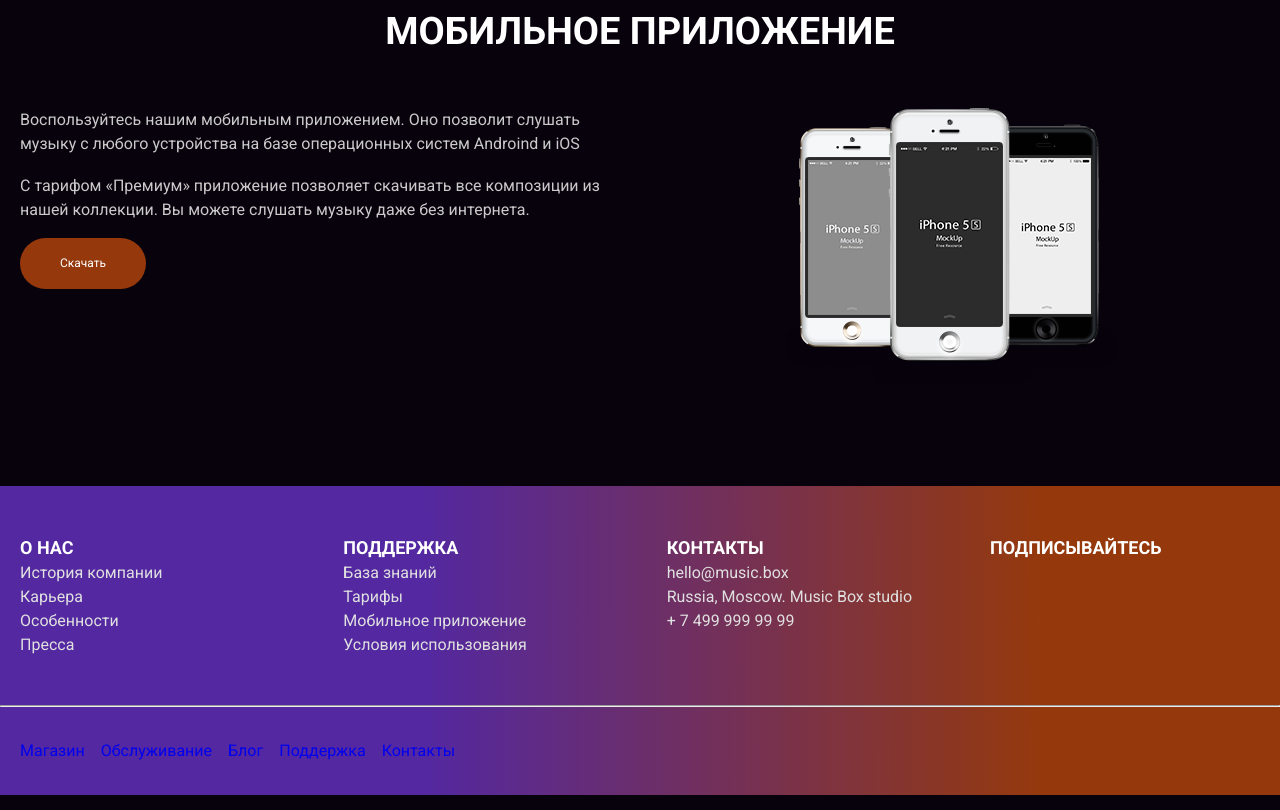
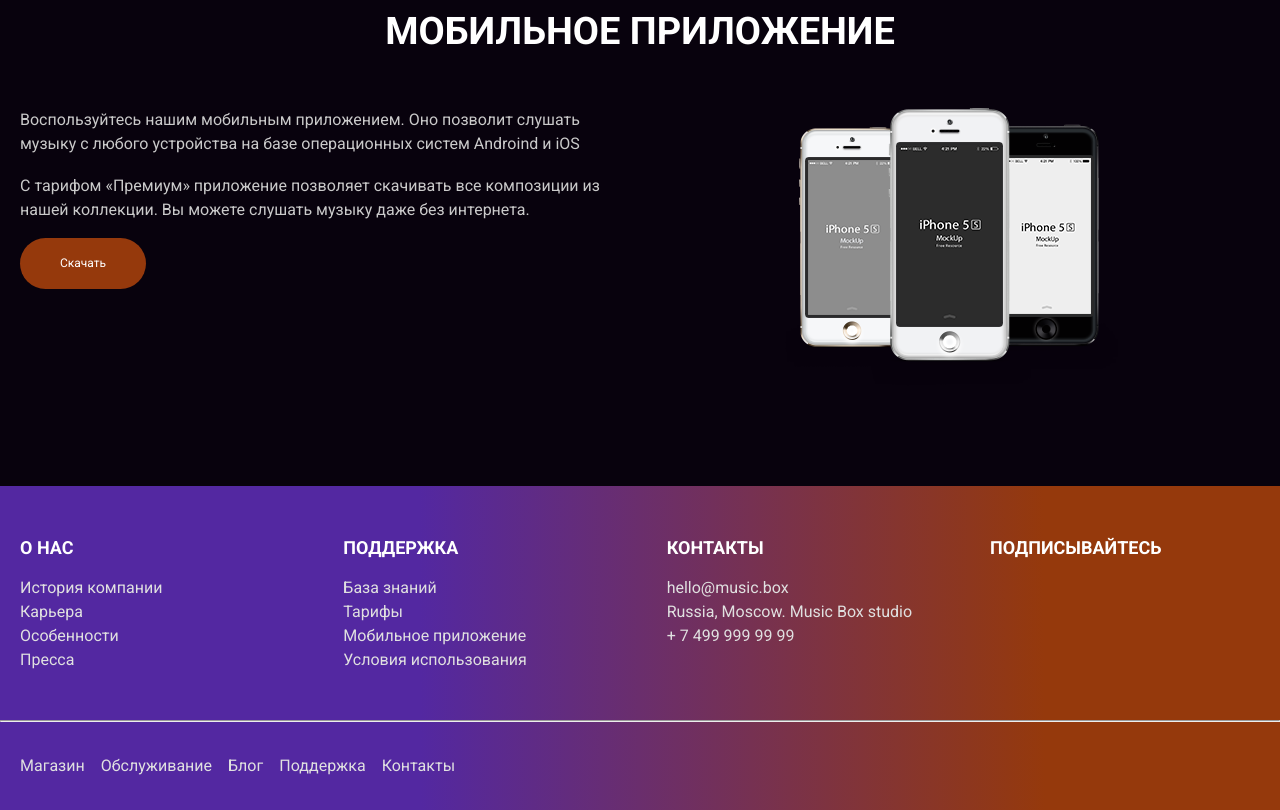
Before and after one commit to YanaLysukha/layout-designer-project-56, a plain HTML site: page src/index.html in a window 1280 px wide. Shown: the part 2684-3494 px from the top of the page. Drawn offline with Linux system fonts and the light colour scheme.

Commit message:
Added styles for footer.scss

```diff
--- a/src/css/style-dist.css
+++ b/src/css/style-dist.css
@@ -662,6 +662,9 @@ h4 {
       -ms-flex-pack: justify;
           justify-content: space-between;
 }
+.nav-top h4 {
+  margin-bottom: 15px;
+}
 .nav-top ul {
   min-width: 270px;
 }
@@ -683,3 +686,14 @@ h4 {
   display: flex;
   gap: 16px;
 }
+.nav-bottom li a {
+  color: #E0E0E0;
+  font-size: 16px;
+  line-height: 24px;
+  font-weight: 400;
+  text-transform: none;
+}
+
+hr {
+  background-color: #CACACA;
+}
--- a/src/scss/_footer.scss
+++ b/src/scss/_footer.scss
@@ -8,6 +8,10 @@
 
     display: flex;
     justify-content: space-between;
+
+    h4 {
+        margin-bottom: 15px;
+    }
 
     ul {
         min-width: 270px;
@@ -30,4 +34,16 @@
         display: flex;
         gap: 16px;
     }
+
+    li a {
+        color: $light-gray;
+        font-size: 16px;
+        line-height: 24px;
+        font-weight: 400;
+        text-transform: none;
+    }
 }
+
+hr {
+    background-color: $gray;
+}
```
Also changed, not shown: src/index.html (+8 -4 lines).
